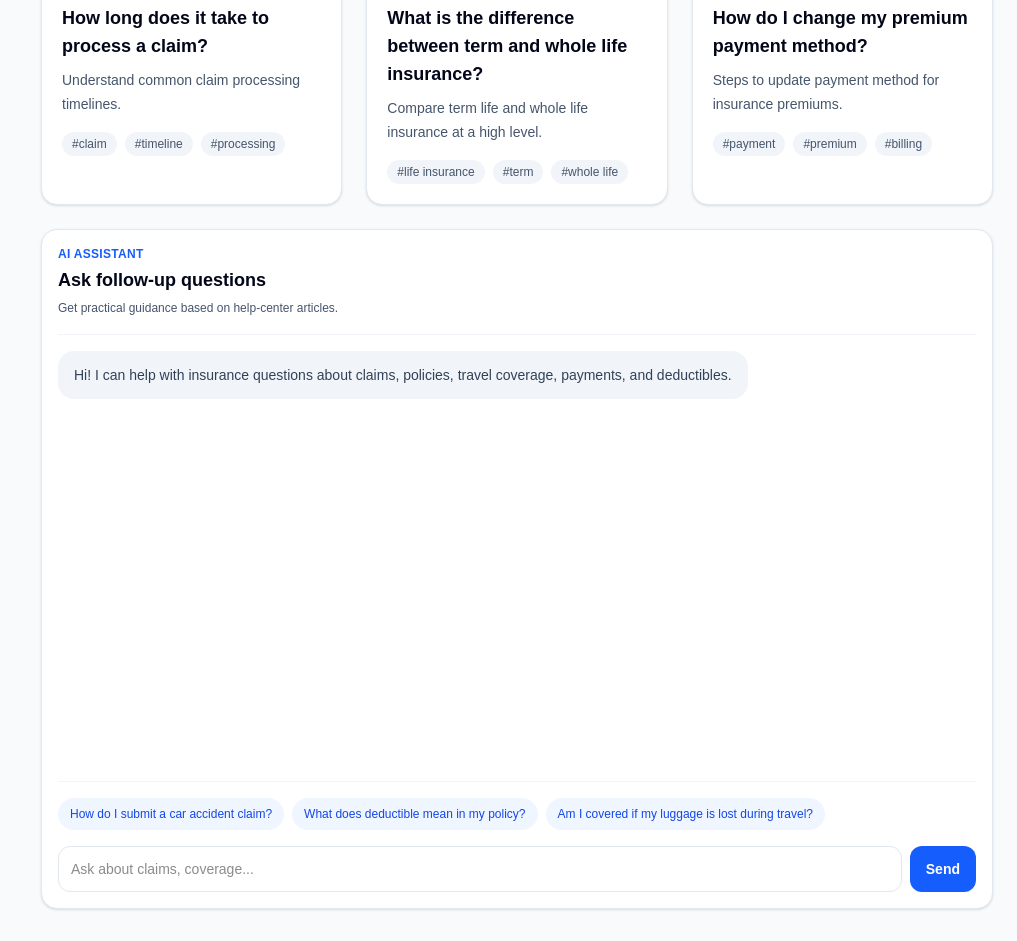
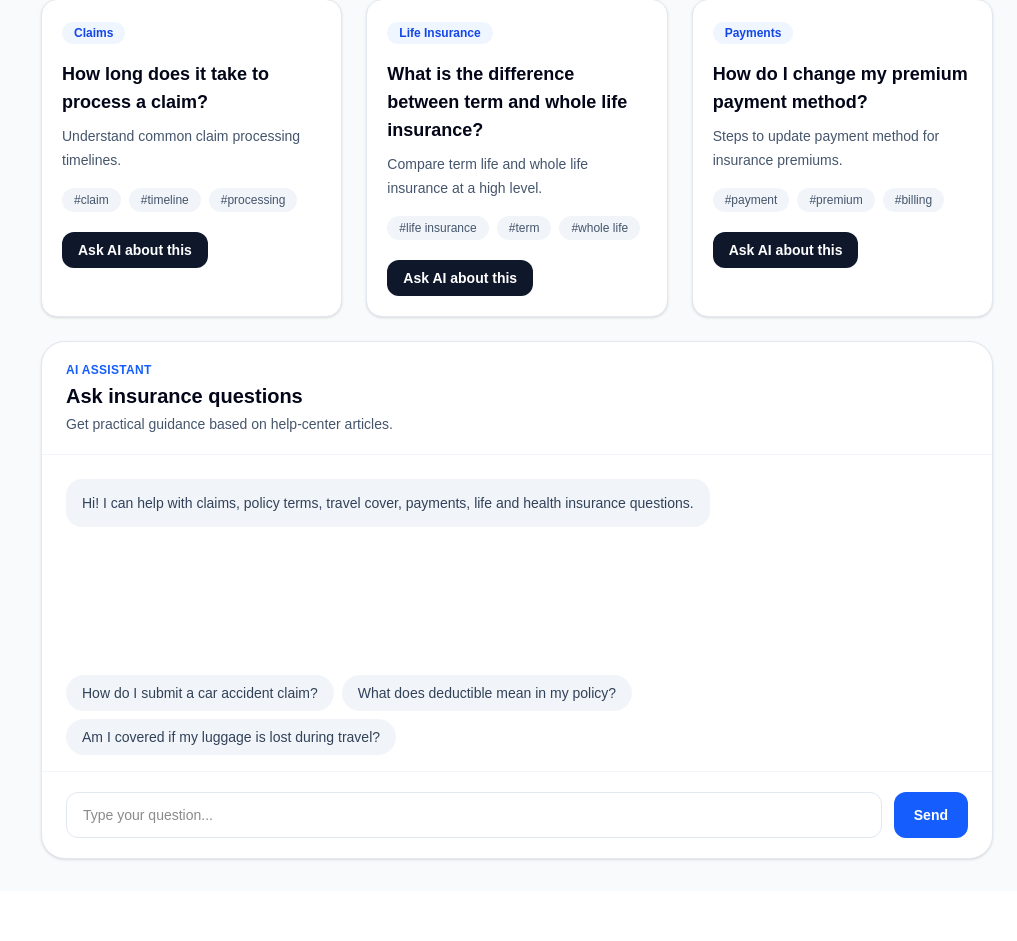
Before and after one commit to iamsudhanshu-dev/ai-insurance-help-center, a Next.js app: page / in a window 1280 px wide. Shown: the part 1060-2001 px from the top of the page, without its empty margins (263-1280 px from the left). After the commit the page ends 1951 px from the top, so only its background shows below. Built offline with nearby package versions, Linux system fonts and the light colour scheme.

Commit message:
connected articles card into chat via ref integration

```diff
--- a/app/page.tsx
+++ b/app/page.tsx
@@ -1,6 +1,6 @@
 "use client";
 
-import { useState } from "react";
+import { useState, useRef } from "react";
 import Header from "@/components/layout/header";
 import Sidebar from "@/components/layout/sidebar";
 import Banner from "@/components/help-center/Banner";
@@ -11,6 +11,15 @@ import ChatPanel from "@/components/chat/chat-panel";
 const Home = () => {
   const [selectedCategory, setSelectedCategory] = useState("All");
   const [searchQuery, setSearchQuery] = useState("");
+  const chatRef = useRef<{ sendMessage: (q: string) => void } | null>(null);
+
+  const handleAskAI = (question: string) => {
+    chatRef.current?.sendMessage(question);
+    window.scrollTo({
+      top: document.body.scrollHeight,
+      behavior: "smooth"
+    });
+  };
 
   return (
     <main className="min-h-screen bg-slate-50">
@@ -36,9 +45,10 @@ const Home = () => {
             <HelpCenterList
               selectedCategory={selectedCategory}
               searchQuery={searchQuery}
+              onAskAI={handleAskAI}
             />
 
-            <ChatPanel />
+            <ChatPanel ref={chatRef} />
           </div>
         </div>
       </div>
--- a/components/chat/chat-panel.tsx
+++ b/components/chat/chat-panel.tsx
@@ -1,19 +1,26 @@
 "use client";
 
-import { useState } from "react";
+import {
+  forwardRef,
+  useImperativeHandle,
+  useState
+} from "react";
 import { starterQuestions, type ChatMessage } from "./chat-types";
 
-const ChatPanel = () => {
+export type ChatPanelRef = {
+  sendMessage: (question: string) => void;
+};
+
+const ChatPanel = forwardRef<ChatPanelRef>((_, ref) => {
+  const [input, setInput] = useState("");
   const [messages, setMessages] = useState<ChatMessage[]>([
     {
       id: "welcome",
       role: "assistant",
       content:
-        "Hi! I can help with insurance questions about claims, policies, travel coverage, payments, and deductibles.",
+        "Hi! I can help with claims, policy terms, travel cover, payments, life and health insurance questions."
     }
   ]);
-
-  const [input, setInput] = useState("");
 
   const handleSend = (question?: string) => {
     const userQuestion = (question || input).trim();
@@ -23,42 +30,41 @@ const ChatPanel = () => {
     const userMessage: ChatMessage = {
       id: crypto.randomUUID(),
       role: "user",
-      content: userQuestion,
+      content: userQuestion
     };
 
     const assistantMessage: ChatMessage = {
       id: crypto.randomUUID(),
       role: "assistant",
       content:
-        "AI response will be connected in the next step. For now, this confirms the chat UI is working.",
+        "AI response will be connected in the next step. For now, this confirms the chat UI is working."
     };
 
-    setMessages((currentMessages) => [
-      ...currentMessages,
-      userMessage,
-      assistantMessage
-    ]);
-
+    setMessages((current) => [...current, userMessage, assistantMessage]);
     setInput("");
   };
 
+  useImperativeHandle(ref, () => ({
+    sendMessage: handleSend
+  }));
+
   return (
-    <section className="flex h-[calc(100vh-120px)] flex-col rounded-2xl border border-slate-200 bg-white p-4 shadow-sm">
-      <div className="border-b border-slate-100 pb-4">
+    <section className="rounded-3xl border border-slate-200 bg-white shadow-sm">
+      <div className="border-b border-slate-100 px-6 py-5">
         <p className="text-xs font-semibold uppercase tracking-wide text-blue-600">
           AI Assistant
         </p>
 
-        <h2 className="mt-1 text-lg font-bold text-slate-950">
-          Ask follow-up questions
+        <h2 className="mt-1 text-xl font-bold text-slate-950">
+          Ask insurance questions
         </h2>
 
-        <p className="mt-1 text-xs leading-5 text-slate-600">
+        <p className="mt-1 text-sm text-slate-600">
           Get practical guidance based on help-center articles.
         </p>
       </div>
 
-      <div className="mt-4 flex-1 space-y-4 overflow-y-auto pr-1">
+      <div className="min-h-55 space-y-4 px-6 py-6">
         {messages.map((message) => (
           <div
             key={message.id}
@@ -67,7 +73,7 @@ const ChatPanel = () => {
             }`}
           >
             <div
-              className={`max-w-[85%] rounded-2xl px-4 py-3 text-sm leading-6 ${
+              className={`max-w-[75%] rounded-2xl px-4 py-3 text-sm leading-6 ${
                 message.role === "user"
                   ? "bg-blue-600 text-white"
                   : "bg-slate-100 text-slate-700"
@@ -79,19 +85,19 @@ const ChatPanel = () => {
         ))}
       </div>
 
-      <div className="mt-4 flex flex-wrap gap-2 border-t border-slate-100 pt-4">
+      <div className="flex flex-wrap gap-2 px-6 pb-4">
         {starterQuestions.slice(0, 3).map((question) => (
           <button
             key={question}
             onClick={() => handleSend(question)}
-            className="rounded-full bg-blue-50 px-3 py-2 text-left text-xs font-medium text-blue-700 hover:bg-blue-100"
+            className="rounded-full bg-slate-100 px-4 py-2 text-sm text-slate-700 hover:bg-slate-200"
           >
             {question}
           </button>
         ))}
       </div>
 
-      <div className="mt-4 flex gap-2">
+      <div className="flex gap-3 border-t border-slate-100 px-6 py-5">
         <input
           value={input}
           onChange={(event) => setInput(event.target.value)}
@@ -100,19 +106,21 @@ const ChatPanel = () => {
               handleSend();
             }
           }}
-          placeholder="Ask about claims, coverage..."
-          className="min-w-0 flex-1 rounded-xl border border-slate-200 px-3 py-3 text-sm outline-none focus:border-blue-500 focus:ring-4 focus:ring-blue-100"
+          placeholder="Type your question..."
+          className="flex-1 rounded-xl border border-slate-200 px-4 py-3 text-sm outline-none focus:border-blue-500 focus:ring-4 focus:ring-blue-100"
         />
 
         <button
           onClick={() => handleSend()}
-          className="rounded-xl bg-blue-600 px-4 py-3 text-sm font-semibold text-white hover:bg-blue-700"
+          className="rounded-xl bg-blue-600 px-5 py-3 text-sm font-semibold text-white hover:bg-blue-700"
         >
           Send
         </button>
       </div>
     </section>
   );
-};
+});
+
+ChatPanel.displayName = "ChatPanel";
 
 export default ChatPanel;
--- a/components/help-center/article-card.tsx
+++ b/components/help-center/article-card.tsx
@@ -2,18 +2,19 @@ import type { HelpArticle } from "@/data/articles";
 
 type ArticleCardProps = {
   article: HelpArticle;
+  onAskAI?: (question: string) => void;
 };
 
-const ArticleCard = ({ article }: ArticleCardProps) => {
+const ArticleCard = ({ article, onAskAI }: ArticleCardProps) => {
+  const aiQuestion = `Explain this article step by step: ${article.title}`;
+
   return (
-    <article className="rounded-2xl border border-slate-200 bg-white p-5 shadow-sm transition hover:-translate-y-0.5 hover:shadow-md">
-      <div className="flex items-center justify-between gap-3">
-        <span className="rounded-full bg-blue-50 px-3 py-1 text-xs font-semibold text-blue-700">
-          {article.category}
-        </span>
-      </div>
+    <article className="rounded-2xl border border-slate-200 bg-white p-5 shadow-sm transition hover:border-blue-200 hover:shadow-md">
+      <span className="rounded-full bg-blue-50 px-3 py-1 text-xs font-semibold text-blue-700">
+        {article.category}
+      </span>
 
-      <h3 className="mt-4 text-lg font-semibold text-slate-950">
+      <h3 className="mt-4 text-lg font-bold leading-7 text-slate-950">
         {article.title}
       </h3>
 
@@ -25,12 +26,19 @@ const ArticleCard = ({ article }: ArticleCardProps) => {
         {article.tags.slice(0, 3).map((tag) => (
           <span
             key={tag}
-            className="rounded-full bg-slate-100 px-2.5 py-1 text-xs text-slate-600"
+            className="rounded-full bg-slate-100 px-3 py-1 text-xs text-slate-600"
           >
             #{tag}
           </span>
         ))}
       </div>
+
+      <button
+        onClick={() => onAskAI?.(aiQuestion)}
+        className=" cursor-pointer mt-5 rounded-xl bg-slate-900 px-4 py-2 text-sm font-semibold text-white hover:bg-slate-800"
+      >
+        Ask AI about this
+      </button>
     </article>
   );
 }
--- a/components/help-center/help-center-list.tsx
+++ b/components/help-center/help-center-list.tsx
@@ -7,9 +7,10 @@ import type { HelpArticle } from "@/data/articles";
 type Props = {
   selectedCategory: string;
   searchQuery: string;
+  onAskAI: (question: string) => void;
 };
 
-const HelpCenterList = ({ selectedCategory, searchQuery }: Props) => {
+const HelpCenterList = ({ selectedCategory, searchQuery, onAskAI }: Props) => {
   const normalizedQuery = searchQuery?.toLowerCase().trim();
 
   const filteredArticles: HelpArticle[] = articles?.filter((article) => {
@@ -57,7 +58,11 @@ const HelpCenterList = ({ selectedCategory, searchQuery }: Props) => {
       ) : (
         <div className="grid gap-6 sm:grid-cols-2 lg:grid-cols-3">
           {filteredArticles?.map((article) => (
-            <ArticleCard key={article.id} article={article} />
+            <ArticleCard
+              key={article.id}
+              article={article}
+              onAskAI={onAskAI}
+            />
           ))}
         </div>
       )}
```
